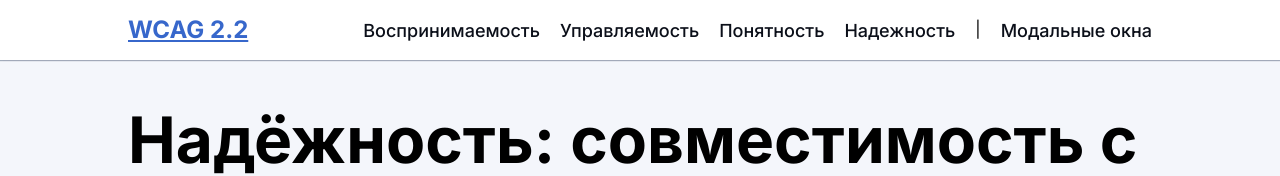
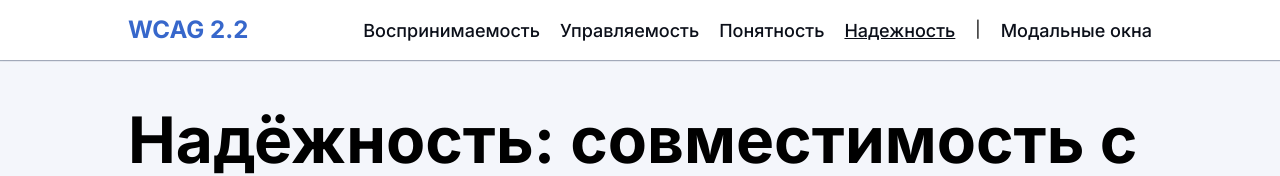
Before and after one commit to Serdyuk-prog/accessibility-guide, a React (Vite) app: page /accessibility-guide/robust in a window 1280 px wide. Shown: the top 176 px of the page. Built offline with nearby package versions, Linux system fonts and the light colour scheme.

Commit message:
fix: links

```diff
--- a/src/app/MainLayout/ui/MainHeader/MainHeader.tsx
+++ b/src/app/MainLayout/ui/MainHeader/MainHeader.tsx
@@ -3,17 +3,32 @@ import './MainHeaderStyles.css';
 import { FontAwesomeIcon } from '@fortawesome/react-fontawesome';
 import { faBars, faX } from '@fortawesome/free-solid-svg-icons';
 import useWindowSize from '@/shared/customHooks/useWindowSize';
-import { Link } from 'react-router';
+import { Link, useLocation } from 'react-router';
 export const MainHeader = () => {
   const [menuActive, setMenuActive] = useState(false);
   const hamburgerButtonRef = useRef<HTMLButtonElement>(null);
   const { width } = useWindowSize();
+
+  const location = useLocation();
+  const currentRoute = location.pathname;
+
+  const HeaderLink = ({ to, children }: { to: string; children: string }) => {
+    const isActive = currentRoute === to;
+    return (
+      <Link
+        to={to}
+        className={`${isActive ? 'main-header-link-active' : ''}`}
+        onClick={() => window.scroll({ top: 0, left: 0, behavior: 'smooth' })}
+      >
+        {children}
+      </Link>
+    );
+  };
+
   return (
     <header className="main-header">
-      <div>
-        <a className="main-header-logo" href="/accessibility-guide">
-          WCAG 2.2
-        </a>
+      <div className="main-header-logo">
+        <HeaderLink to="/">WCAG 2.2</HeaderLink>
       </div>
       {width > 1150 && (
         <nav
@@ -21,12 +36,14 @@ export const MainHeader = () => {
           role="navigation"
           aria-label="Главное меню"
         >
-          <Link to="/perceivable">Воспринимаемость</Link>
-          <Link to="/operable">Управляемость</Link>
-          <Link to="/understandable">Понятность</Link>
-          <Link to="/robust">Надежность</Link>
+          <HeaderLink to="/perceivable" isActive={true}>
+            Воспринимаемость
+          </HeaderLink>
+          <HeaderLink to="/operable">Управляемость</HeaderLink>
+          <HeaderLink to="/understandable">Понятность</HeaderLink>
+          <HeaderLink to="/robust">Надежность</HeaderLink>
           <span>|</span>
-          <Link to="/modal">Модальные окна</Link>
+          <HeaderLink to="/modal">Модальные окна</HeaderLink>
         </nav>
       )}
 
@@ -60,12 +77,12 @@ export const MainHeader = () => {
           </button>
           {menuActive && (
             <div className="hamburger-navigation">
-              <Link to="/perceivable">Воспринимаемость</Link>
-              <Link to="/operable">Управляемость</Link>
-              <Link to="/understandable">Понятность</Link>
-              <Link to="/robust">Надежность</Link>
+              <HeaderLink to="/perceivable">Воспринимаемость</HeaderLink>
+              <HeaderLink to="/operable">Управляемость</HeaderLink>
+              <HeaderLink to="/understandable">Понятность</HeaderLink>
+              <HeaderLink to="/robust">Надежность</HeaderLink>
               <span>—</span>
-              <Link to="/modal">Модальные окна</Link>
+              <HeaderLink to="/modal">Модальные окна</HeaderLink>
             </div>
           )}
         </nav>
--- a/src/app/MainLayout/ui/MainHeader/MainHeaderStyles.css
+++ b/src/app/MainLayout/ui/MainHeader/MainHeaderStyles.css
@@ -19,9 +19,16 @@
 }
 
 .main-header-logo {
-  color: #3767CB;
-  font-size: 24px;
-  font-weight: 700;
+  a {
+    color: #3767CB;
+    font-size: 24px;
+    font-weight: 700;
+    text-decoration: none;
+  }
+
+  .main-header-link-active {
+    text-decoration: underline;
+  }
 }
 
 .main-header-links {
@@ -37,6 +44,10 @@
 
   a:hover {
     color: #3767CB;
+  }
+
+  .main-header-link-active {
+    text-decoration: underline;
   }
 }
 
@@ -83,7 +94,13 @@
   a:hover {
     color: #3767CB;
   }
+
+  .main-header-link-active {
+    text-decoration: underline;
+  }
 }
+
+
 
 @media (max-width: 1024px) {
   .main-header {
--- a/src/pages/HomePage/HomePage.tsx
+++ b/src/pages/HomePage/HomePage.tsx
@@ -104,16 +104,16 @@ export const HomePage = () => {
               <TextLink href="/perceivable">Воспринимаемость</TextLink>
             </li>
             <li>
-              <TextLink href="/">Управляемость</TextLink>
+              <TextLink href="/operable">Управляемость</TextLink>
             </li>
             <li>
-              <TextLink href="/">Понятность</TextLink>
+              <TextLink href="/understandable">Понятность</TextLink>
             </li>
             <li>
-              <TextLink href="/">Надежность</TextLink>
+              <TextLink href="/robust">Надежность</TextLink>
             </li>
             <li>
-              <TextLink href="/">Модальные окна</TextLink>
+              <TextLink href="/modal">Модальные окна</TextLink>
             </li>
           </ul>
           <p>
--- a/src/shared/ui/TextLink/TextLink.tsx
+++ b/src/shared/ui/TextLink/TextLink.tsx
@@ -16,7 +16,7 @@ export const TextLink = ({ children, href, isExternal }: ITextLinkProps) => {
     );
   }
   return (
-    <Link to={href} className="text-link">
+    <Link to={href} className="text-link" onClick={() => window.scroll({ top: 0, left: 0, behavior: 'smooth' })}>
       {children}
     </Link>
   );
```
